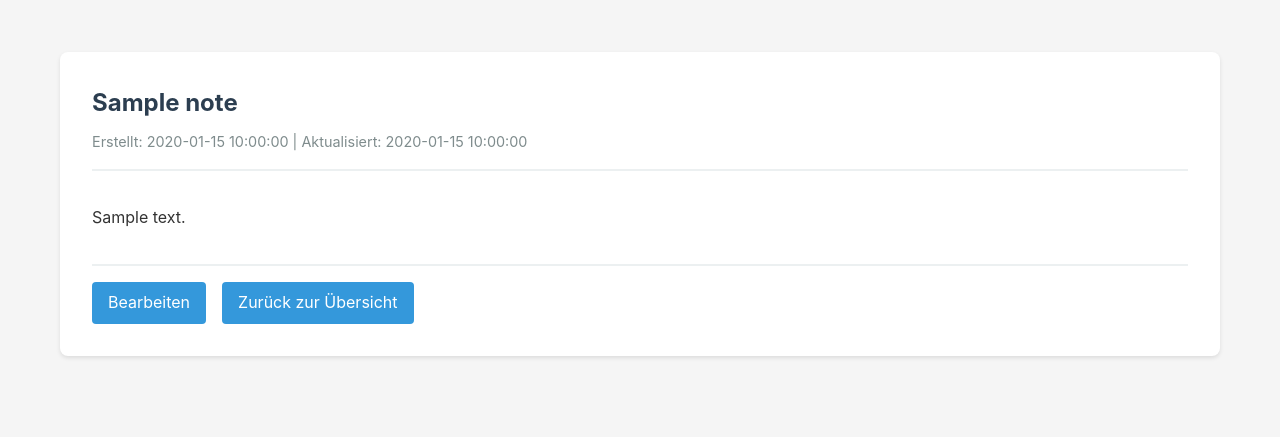
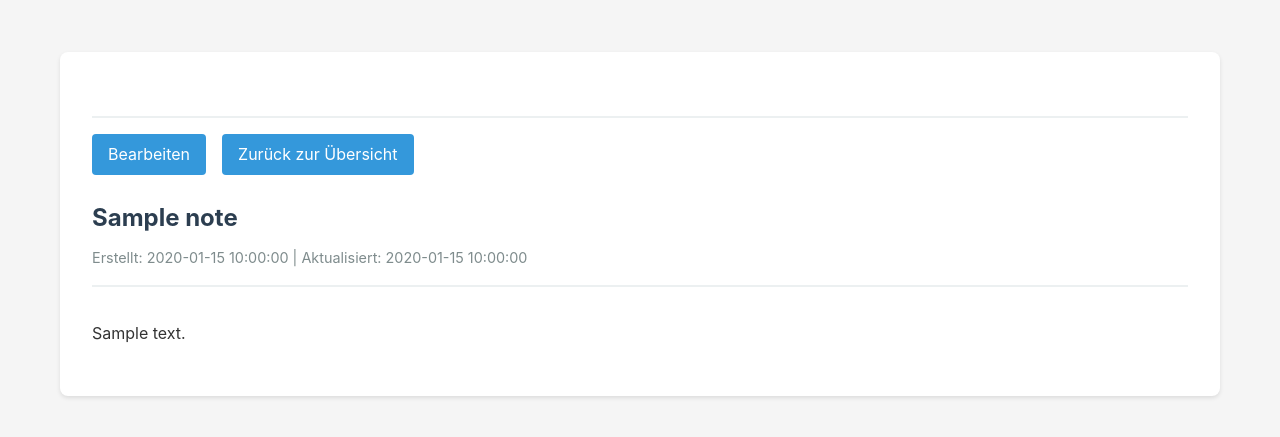
Before and after one commit to mcerwenetz/webedit, a Flask app: page /view/1 in a window 1280 px wide. Shown: the part 125-562 px from the top of the page. Run offline with Flask 3, Linux system fonts and the light colour scheme; the visitor is signed in with stand-in values (Sample User, id 1); tables that the repository leaves empty hold one stand-in row (values such as "Sample post").

Commit message:
view buttons also up

```diff
--- a/templates/view.html
+++ b/templates/view.html
@@ -71,6 +71,7 @@
 .view-actions {
     margin-top: 2rem;
     padding-top: 1rem;
+    margin-bottom: 1.5rem;
     border-top: 2px solid #ecf0f1;
     display: flex;
     gap: 1rem;
@@ -79,6 +80,10 @@
 
 {% block content %}
 <div class="view-container">
+        <div class="view-actions">
+        <a href="{{ url_for('edit', md_id=note['id']) }}" class="btn">Bearbeiten</a>
+        <a href="{{ url_for('index') }}" class="btn">Zurück zur Übersicht</a>
+    </div>
     <div class="view-header">
         <h2>{{ note['title'] }}</h2>
         <div class="view-meta">
@@ -90,9 +95,6 @@
         {{ html_content|safe }}
     </div>
 
-    <div class="view-actions">
-        <a href="{{ url_for('edit', md_id=note['id']) }}" class="btn">Bearbeiten</a>
-        <a href="{{ url_for('index') }}" class="btn">Zurück zur Übersicht</a>
-    </div>
+
 </div>
 {% endblock %}
```
